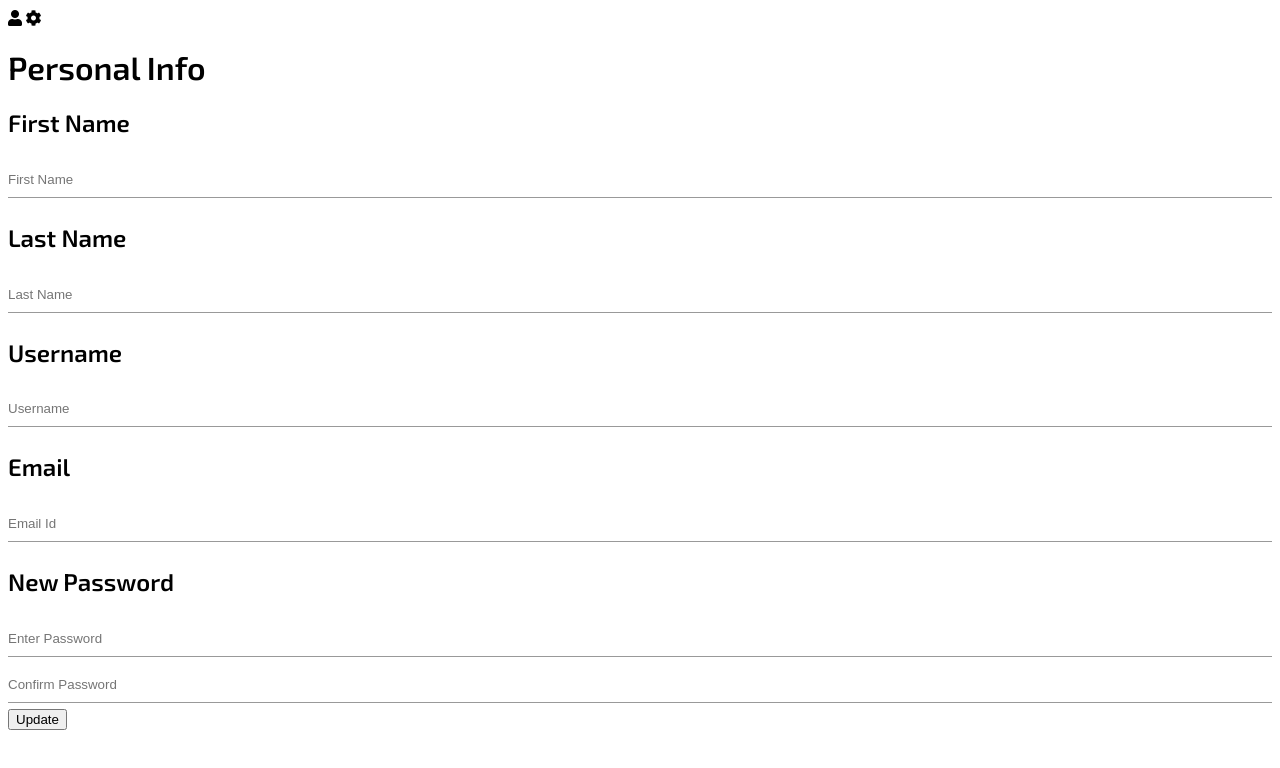
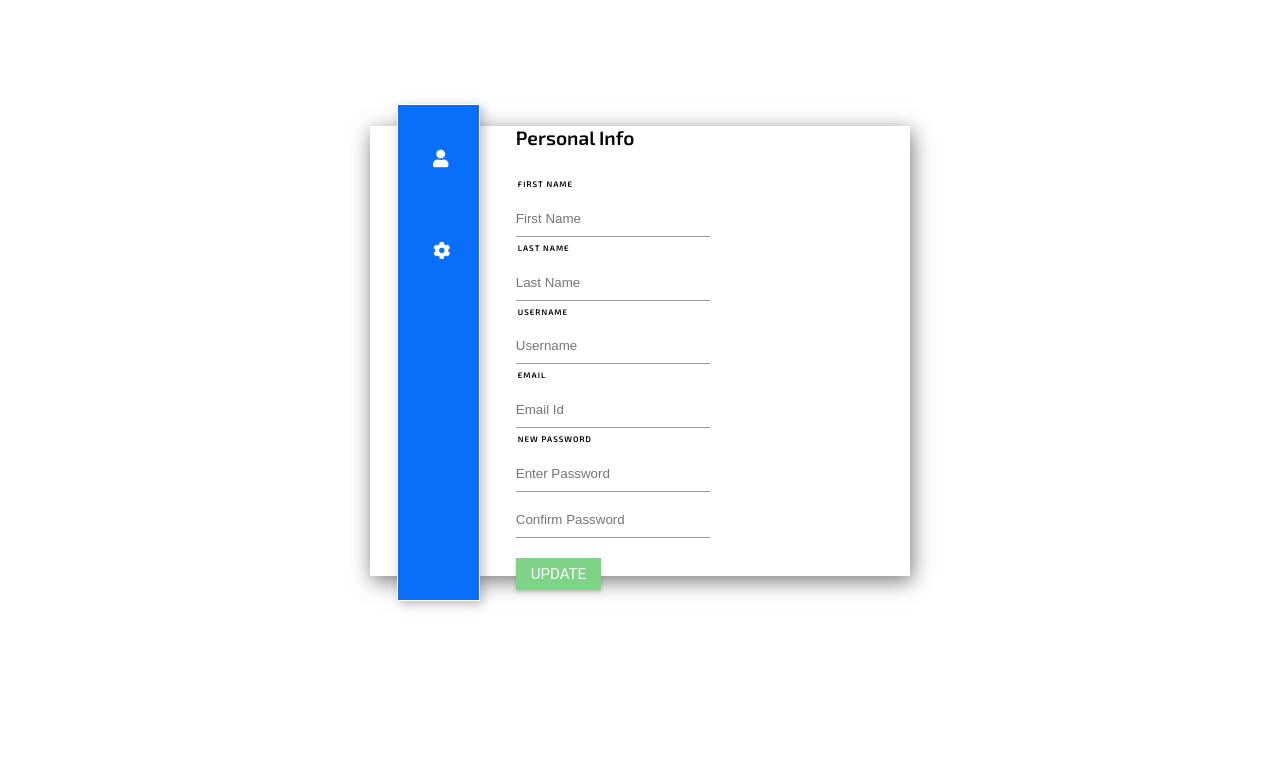
Before and after one commit to zatuazon/CS490-Personal-News-App, a plain HTML site: page user-setting.html in a window 1280 px wide. Drawn offline with nearby package versions, Linux system fonts and the light colour scheme.

Commit message:
Update main.css

```diff
--- a/main.css
+++ b/main.css
@@ -68,6 +68,119 @@ hr{
     cursor: pointer;
 }
 
+/*user settings page*/
+
+body.user-settings{
+    /*background: linear-gradient(to right, #2ed573, #f9ca24);*/
+    overflow-x: hidden;
+}
+
+.container {
+    background: #fff;
+    width: 540px;
+    height: 450px;
+    margin: 0 auto;
+    position: relative;
+    margin-top: 10%;
+    box-shadow: 2px 5px 20px
+    rgba(119,119,119,5);
+}
+
+.leftbox {
+    float: left;
+    top: -5%;
+    left: 5%;
+    position: absolute;
+    width: 15%;
+    height: 110%;
+    background: #096ffa;
+    box-shadow: 3px 3px 10px rgba(119, 119, 119, .5);
+    border: .1em solid #fff;
+}
+
+nav.setting-tab a{
+    list-style: none;
+    padding: 35px;
+    color: #fff;
+    font-size: 1.1em;
+    display: block;
+    transition: all .3s ease-in-out;
+}
+
+nav.setting-tab a:hover{
+    color: #fff;
+    cursor: pointer;
+    transform: scale(1.2);
+}
+
+nav.setting-tab a:first-child{
+    margin-top: 7px;
+}
+
+nav.setting-tab a.active{
+    color: #fff;
+}
+
+.rightbox {
+    width: 60%;
+    margin-left: 27%;
+
+
+}
+
+.tabShow{
+    transition: all.5s ease-in;
+    width: 60%;
+}
+
+h1.profile-header{
+    color: #000;
+    font-size: 1.2rem;
+    margin-top: 40px;
+    margin-bottom: 30px;
+}
+
+h2.profile-header2{
+    color: #000;
+    text-transform: uppercase;
+    font-size: 8px;
+    letter-spacing: 1px;
+    margin-left: 2px;
+    margin-top: 1px;
+}
+
+.input, p{
+    border: 0;
+    border-bottom: 1px solid #096ffa;
+    width: 80%;
+    font-size: .7em;
+    padding: 7px 0;
+    color: #070707;
+    outline: none;
+}
+
+body.user-settings span{
+    font-size: .7em;
+    color: #8b6ce0;
+}
+
+.update-btn{
+    font-family: "roboto", sans-serif;
+    text-transform: uppercase;
+    font-size: 15px;
+    border: 0;
+    color: #fff;
+    background: #7ed386;
+    padding: 7px 15px;
+    box-shadow: 0px 2px 4px 0px rgba(0,0,0,.2);
+    cursor: pointer;
+    margin-top: 15px;
+}
+
+.tabShow{
+    display: none;
+}
+
 /****js styling******/
 
 .times-btn{
@@ -111,7 +224,7 @@ hr{
 
 
 
-@media(min-width: 1050px)
+@media(min-width: 1260px)
 {
     /*nav*/
     /*responsive design when sizing browsing window*/
```
